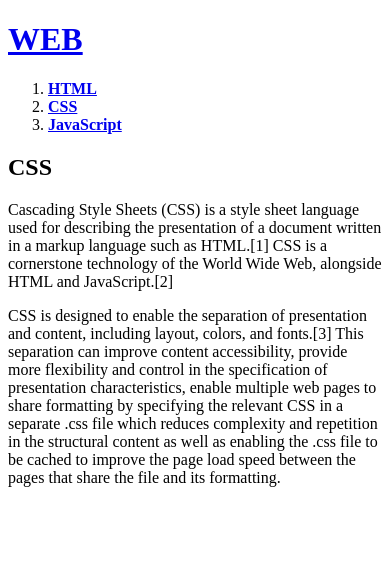
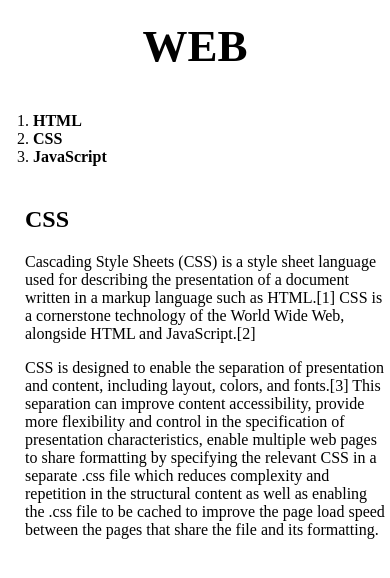
Before and after one commit to 0126kje/0126kje, a plain HTML site: page 2.html in a window 390 px wide. Drawn offline with Linux system fonts and the light colour scheme.

Commit message:
Add files via upload
css 효과

```diff
--- a/2.html
+++ b/2.html
@@ -3,16 +3,76 @@
 <head>
  <title>WEB1-CSS</title>
  <meta charset="utf-8">
+ <style>
+  body {
+     margin:0;
+   }
+  a {
+     color:black;
+     text-decoration: none;
+    }
+  h1 {
+     font-size:45px;
+     text-align:center;
+     border-bottom:1px solid gray;
+     margin:0;
+     padding:20px;
+   }
+   ol {
+     border-right:1px solid gray;
+     width:100px;
+     margin:0;
+     padding:20px;
+   }
+  #grid{
+      display: grid;
+      grid-template-columns: 150px 1fr;
+    }
+  #grid ol{
+      padding-left:33px;
+    }
+  #article{
+      padding-left:25px;
+    }
+  @media(max-width:800px){
+    #grid{
+      display: block;
+    }
+    ol{
+      border-right:none;
+    }
+    h1{
+      border-bottom:none;
+    }
+  }
+  </style>
+ <!-- Global site tag (gtag.js) - Google Analytics -->
+<script async src="https://www.googletagmanager.com/gtag/js?id=G-KWT2JG8EWM"></script>
+<script>
+  window.dataLayer = window.dataLayer || [];
+  function gtag(){dataLayer.push(arguments);}
+  gtag('js', new Date());
+
+  gtag('config', 'G-KWT2JG8EWM');
+</script>
 </head>
 <body>
   <h1><a href="index.html">WEB</a></h1>
+ <div id="grid">
   <ol>
-   <li><strong><a href="1.html">HTML</a></strong></li>
-   <li><strong><a href=2.html>CSS</a></strong></li>
-   <li><strong><a href=3.html>JavaScript</a></strong></li>
+     <li><strong><a href="1.html">HTML</a></strong></li>
+     <li><strong><a href="2.html">CSS</a></strong></li>
+     <li><strong><a href="3.html">JavaScript</a></strong></li>
   </ol>
- <h2>CSS</h2>
-  <p>Cascading Style Sheets (CSS) is a style sheet language used for describing the presentation of a document written in a markup language such as HTML.[1] CSS is a cornerstone technology of the World Wide Web, alongside HTML and JavaScript.[2]</P>
-  <P>CSS is designed to enable the separation of presentation and content, including layout, colors, and fonts.[3] This separation can improve content accessibility, provide more flexibility and control in the specification of presentation characteristics, enable multiple web pages to share formatting by specifying the relevant CSS in a separate .css file which reduces complexity and repetition in the structural content as well as enabling the .css file to be cached to improve the page load speed between the pages that share the file and its formatting.</P>
+  <div id="article">
+    <h2>CSS</h2>
+    <p>
+      Cascading Style Sheets (CSS) is a style sheet language used for describing the presentation of a document written in a markup language such as HTML.[1] CSS is a cornerstone technology of the World Wide Web, alongside HTML and JavaScript.[2]
+    </P>
+    <P>
+      CSS is designed to enable the separation of presentation and content, including layout, colors, and fonts.[3] This separation can improve content accessibility, provide more flexibility and control in the specification of presentation characteristics, enable multiple web pages to share formatting by specifying the relevant CSS in a separate .css file which reduces complexity and repetition in the structural content as well as enabling the .css file to be cached to improve the page load speed between the pages that share the file and its formatting.
+      </P>
+   </div>
+ </div>
 </body>
 </html>
```
Also changed, not shown: 1.html (+41 -4 lines), 3.html (+47 -2 lines), index.html (+45 -0 lines).
